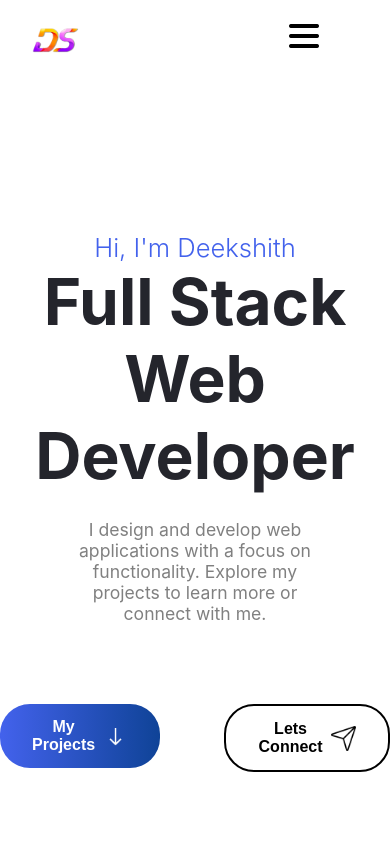
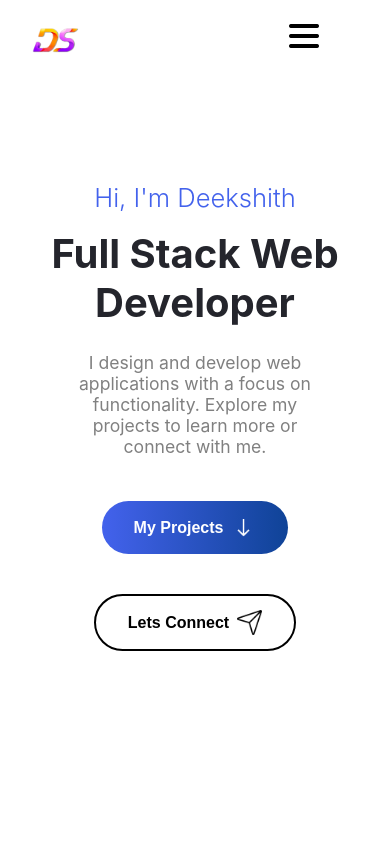
Before and after one commit to Deekshith-S-Shetty/portfolio, a React (Create React App) app: page / in a window 390 px wide. Shown: the top 844 px of the page. Built offline with nearby package versions, Linux system fonts and the light colour scheme.

Commit message:
Add Responsive design to home page

```diff
--- a/src/Components/Home.css
+++ b/src/Components/Home.css
@@ -77,3 +77,28 @@
   width: 25px;
   margin-left: 8px;
 }
+
+@media only screen and (max-width: 820px) {
+  .home {
+    margin-top: 100px;
+  }
+
+  .profile {
+    margin-top: 16px;
+    font-size: 2.5rem;
+  }
+
+  .home-btn {
+    flex-wrap: wrap;
+    width: 80%;
+    justify-content: space-around;
+    align-items: center;
+    margin-top: 24px;
+  }
+
+  .projects-btn,
+  .connect-btn {
+    padding: 20px 0;
+    margin: 0;
+  }
+}
```
